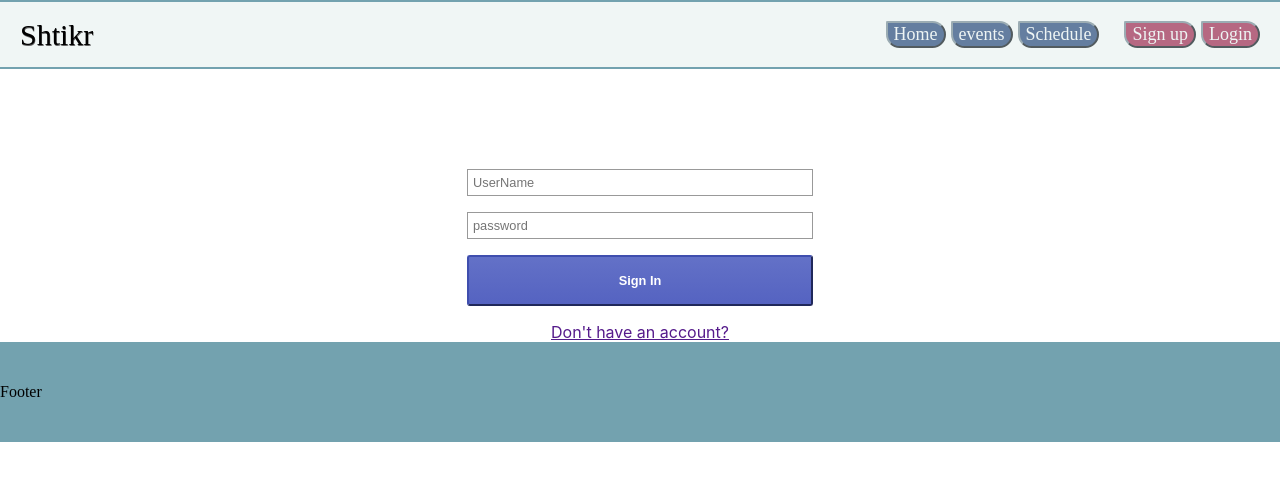
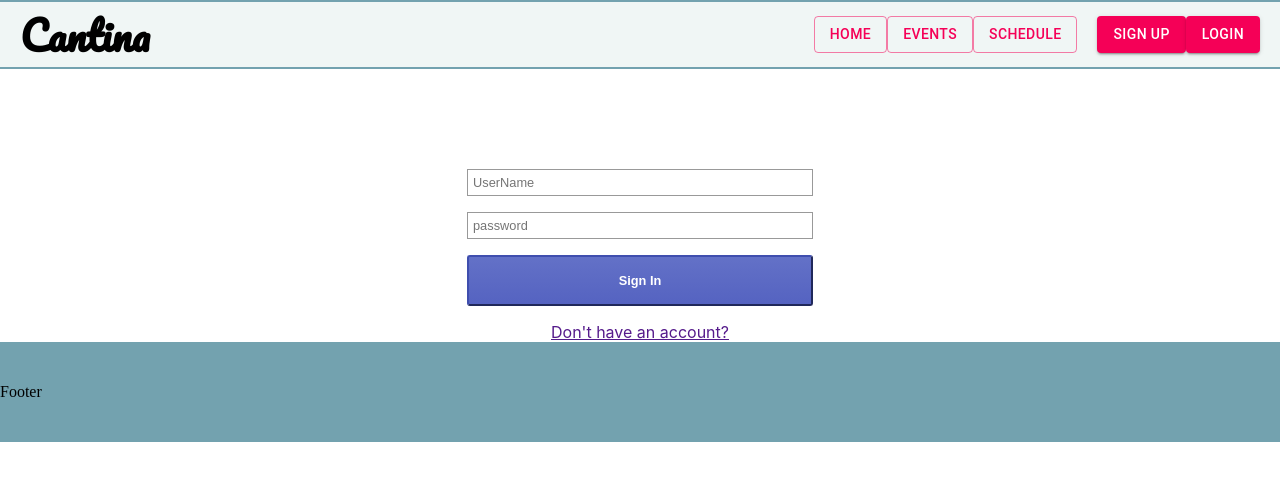
Before and after one commit to Zevubu/Adventreon, a React (Create React App) app in the folder client/: page /login in a window 1280 px wide. Shown: the top 480 px of the page. Built offline with nearby package versions, Linux system fonts and the light colour scheme.

Commit message:
Reworking Nav Bar with Material UI

```diff
--- a/client/public/index.html
+++ b/client/public/index.html
@@ -3,6 +3,7 @@
   <head>
     <meta charset="utf-8" />
     <link rel="icon" href="%PUBLIC_URL%/favicon.ico" />
+    <link href="https://fonts.googleapis.com/css?family=Pacifico&display=swap" rel="stylesheet">
     <meta name="viewport" content="width=device-width, initial-scale=1" />
     <meta name="theme-color" content="#000000" />
     <meta
@@ -25,6 +26,11 @@
       Learn how to configure a non-root public URL by running `npm run build`.
     -->
     <title>React App</title>
+    <style>
+      a:visited {
+text-decoration: none;
+}
+    </style>
   </head>
   <body>
     <noscript>You need to enable JavaScript to run this app.</noscript>
--- a/client/src/App.css
+++ b/client/src/App.css
@@ -24,8 +24,12 @@
   color: white;
 }
 
+
 .App-link {
   color: #61dafb;
+}
+a:visited {
+text-decoration: none;
 }
 
 @keyframes App-logo-spin {
--- a/client/src/componets/navbar/index.js
+++ b/client/src/componets/navbar/index.js
@@ -1,12 +1,26 @@
 import React, {useState} from "react";
-import {Link} from 'react-router-dom'
-import {H2} from '../../styles/homeStyle'
-import {NavBody,  NavBtnB, NavBtnM, OptionBox} from "../../styles/componentStyles"
-import { useAuth, useUser, useManagment, useUserInfo } from "../../context/heart"
+import {Link} from 'react-router-dom';
+import {H2} from '../../styles/homeStyle';
+import {NavBody,  NavBtnB, NavBtnM, OptionBox, Logo} from "../../styles/componentStyles";
+import { useAuth, useUser, useManagment, useUserInfo } from "../../context/heart";
+import SimpleMenu from './menu.js';
+import Button from '@material-ui/core/Button';
+import { makeStyles } from '@material-ui/core/styles';
+import Paper from '@material-ui/core/Paper';
 // import { UserInfoContext } from "../../App"
+
+const useStyles = makeStyles(theme => ({
+    root: {
+      '& > *': {
+        margin: theme.spacing(1),
+      },
+    },
+  }));
+
 
 
 function NavBar (props){
+    const classes = useStyles();
     // const [userProps, setUserProps] = useState(props)
     console.log(`navbar data: ${JSON.stringify(props)}`)
     const { setAuthTokens, isAuthenticated, setIsAuthenticated} = useAuth();
@@ -29,21 +43,24 @@ function NavBar (props){
     }
 
     return(
-        <NavBody>
+
+        <NavBody  className={classes.root}>
             <OptionBox>
                 <OptionBox>
-                    <H2>Shtikr</H2>
+                    <Logo>Cantina</Logo>
                 </OptionBox>
 
             </OptionBox>
             <OptionBox>
                 <OptionBox>
-                    <Link to="/"><NavBtnB>Home</NavBtnB></Link>
-                    <Link to="/events"><NavBtnB>events</NavBtnB></Link>
-                    <Link to="/schedule"><NavBtnB>Schedule</NavBtnB></Link>
+                    <Link to="/"><Button variant="outlined" color="secondary">Home</Button></Link>
+                    <br></br>
+                    <Link to="/events"><SimpleMenu></SimpleMenu></Link>
+                    <br></br>
+                    <Link to="/schedule"><Button variant="outlined" color="secondary">Schedule</Button></Link>
                     {isAuthenticated && isUser && (
                         <div>
-                            <Link to="/profile"><NavBtnB>Profile</NavBtnB></Link>
+                            <Link to="/profile"><Button variant="contained" color="secondary">Profile</Button></Link>
                         </div>
                     )}
 
@@ -51,8 +68,8 @@ function NavBar (props){
                 <OptionBox>
                     {!isAuthenticated && (
                         <div>
-                            <Link className="nav-link" to="/signup"><NavBtnM>Sign up</NavBtnM></Link>
-                            <Link className="nav-link" to="/login"><NavBtnM>Login</NavBtnM></Link>
+                            <Link className="nav-link" to="/signup"><Button variant="contained" color="secondary">Sign up</Button></Link>
+                            <Link className="nav-link" to="/login"><Button variant="contained" color="secondary">Login</Button></Link>
                         </div>
                     )}
                     {isAuthenticated && (
@@ -62,6 +79,7 @@ function NavBar (props){
                 </OptionBox>
             </OptionBox>
         </NavBody>
+
     )
 }
 
--- /dev/null
+++ b/client/src/componets/navbar/menu.js
@@ -0,0 +1,36 @@
+import React from 'react';
+import Button from '@material-ui/core/Button';
+import Menu from '@material-ui/core/Menu';
+import MenuItem from '@material-ui/core/MenuItem';
+
+export default function SimpleMenu() {
+  const [anchorEl, setAnchorEl] = React.useState(null);
+
+  const handleClick = event => {
+    setAnchorEl(event.currentTarget);
+  };
+
+  const handleClose = () => {
+    setAnchorEl(null);
+  };
+
+  return (
+    <div>
+      <Button variant="outlined" color="secondary" aria-controls="simple-menu" aria-haspopup="true" onClick={handleClick}>
+        Events
+      </Button>
+      <Menu
+        id="simple-menu"
+        anchorEl={anchorEl}
+        keepMounted
+        open={Boolean(anchorEl)}
+        onClose={handleClose}
+      >
+        <MenuItem onClick={handleClose}>Religous Services</MenuItem>
+        <MenuItem onClick={handleClose}>Companionship</MenuItem>
+        <MenuItem onClick={handleClose}>Entertainment</MenuItem>
+        <MenuItem onClick={handleClose}>Other</MenuItem>
+      </Menu>
+    </div>
+  );
+}
--- a/client/src/styles/componentStyles.js
+++ b/client/src/styles/componentStyles.js
@@ -60,5 +60,9 @@ const FooterBody = styled.div`
     justify-content: space-between;
     align-items: center;
 `
+const Logo = styled.h2`
+font-family: 'Pacifico', cursive;
+font-size: 40px;
+`
 
-export {NavBody, NavBtn, NavBtnB, NavBtnM, NavBtnT, FooterBody, OptionBox}
+export {NavBody, NavBtn, NavBtnB, NavBtnM, NavBtnT, FooterBody, OptionBox, Logo}
--- a/package.json
+++ b/package.json
@@ -24,6 +24,7 @@
     "nodemon": "^2.0.2"
   },
   "dependencies": {
+    "@material-ui/core": "^4.9.7",
     "acorn": "^7.1.1",
     "cors": "^2.8.5",
     "dotenv": "^8.2.0",
```
Also changed, not shown: 1 other file (tests, documents, lock files or other folders).
